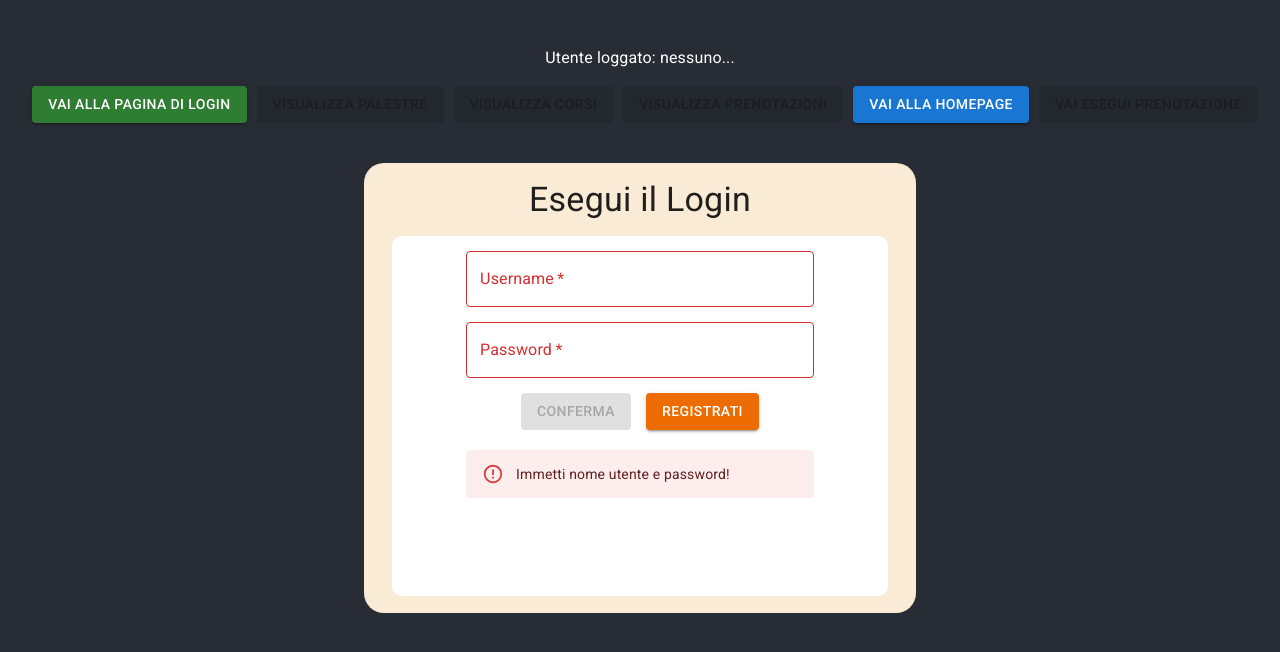
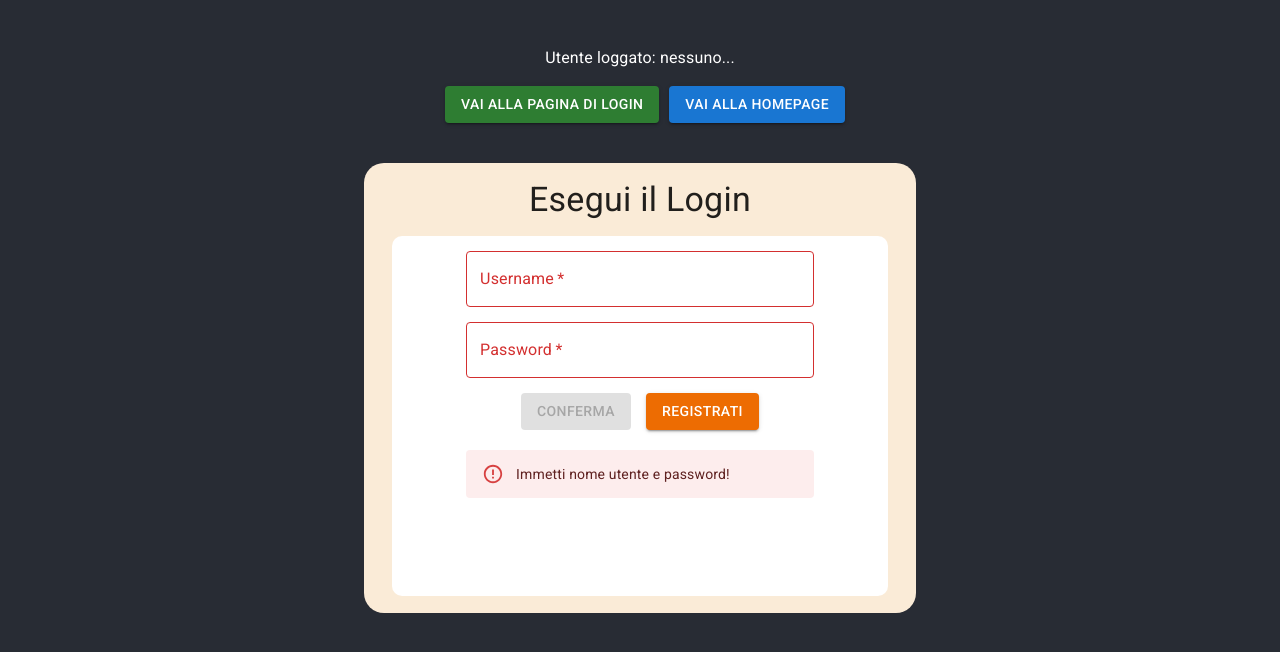
Before and after one commit to AiutoPcAmico/esame-finale-its_frontend, a React (Create React App) app: page / in a window 1280 px wide. Shown: the top 652 px of the page. Built offline with nearby package versions, Linux system fonts and the light colour scheme; no server answers.

Commit message:
small changes

```diff
--- a/src/components/HeaderButtons.js
+++ b/src/components/HeaderButtons.js
@@ -51,6 +51,7 @@ function HeaderButtons({ username, setWebpage }) {
           Effettua il logout
         </Button>
       )}
+      {username && (
         <Button
           variant="contained"
           style={{ marginLeft: "10px" }}
@@ -60,7 +61,8 @@ function HeaderButtons({ username, setWebpage }) {
         >
           Visualizza palestre
         </Button>
-
+      )}
+      {username && (
         <Button
           variant="contained"
           style={{ marginLeft: "10px" }}
@@ -70,7 +72,8 @@ function HeaderButtons({ username, setWebpage }) {
         >
           Visualizza Corsi
         </Button>
-
+      )}
+      {username && (
         <Button
           variant="contained"
           style={{ marginLeft: "10px" }}
@@ -80,7 +83,7 @@ function HeaderButtons({ username, setWebpage }) {
         >
           Visualizza Prenotazioni
         </Button>
-
+      )}
       <Button
         variant="contained"
         style={{ marginLeft: "10px" }}
@@ -90,6 +93,7 @@ function HeaderButtons({ username, setWebpage }) {
         Vai alla HomePage
       </Button>
 
+      {username && (
         <Button
           variant="contained"
           style={{ marginLeft: "10px" }}
@@ -99,6 +103,7 @@ function HeaderButtons({ username, setWebpage }) {
         >
           Vai Esegui prenotazione
         </Button>
+      )}
 
       <MyDialogMessage
         isOpen={dialogOpened}
--- a/src/pages/Reservation.js
+++ b/src/pages/Reservation.js
@@ -34,6 +34,8 @@ function Reservation({ changePage }) {
         preventDuplicate: true,
       });
     }
+    // for debugging
+    // setOpenedSection(3);
     changePage("homepage");
   }
 
```
Lines whose indentation alone changed are shown as unchanged.
